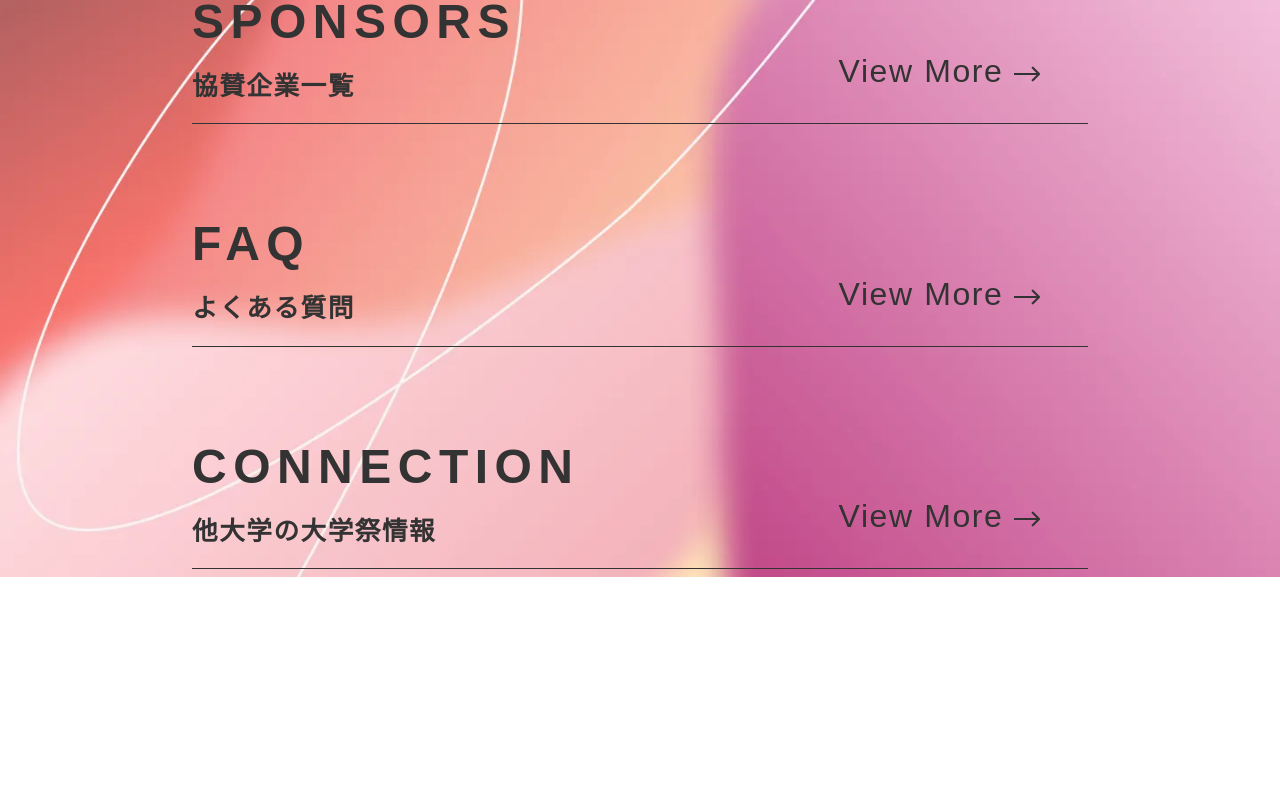
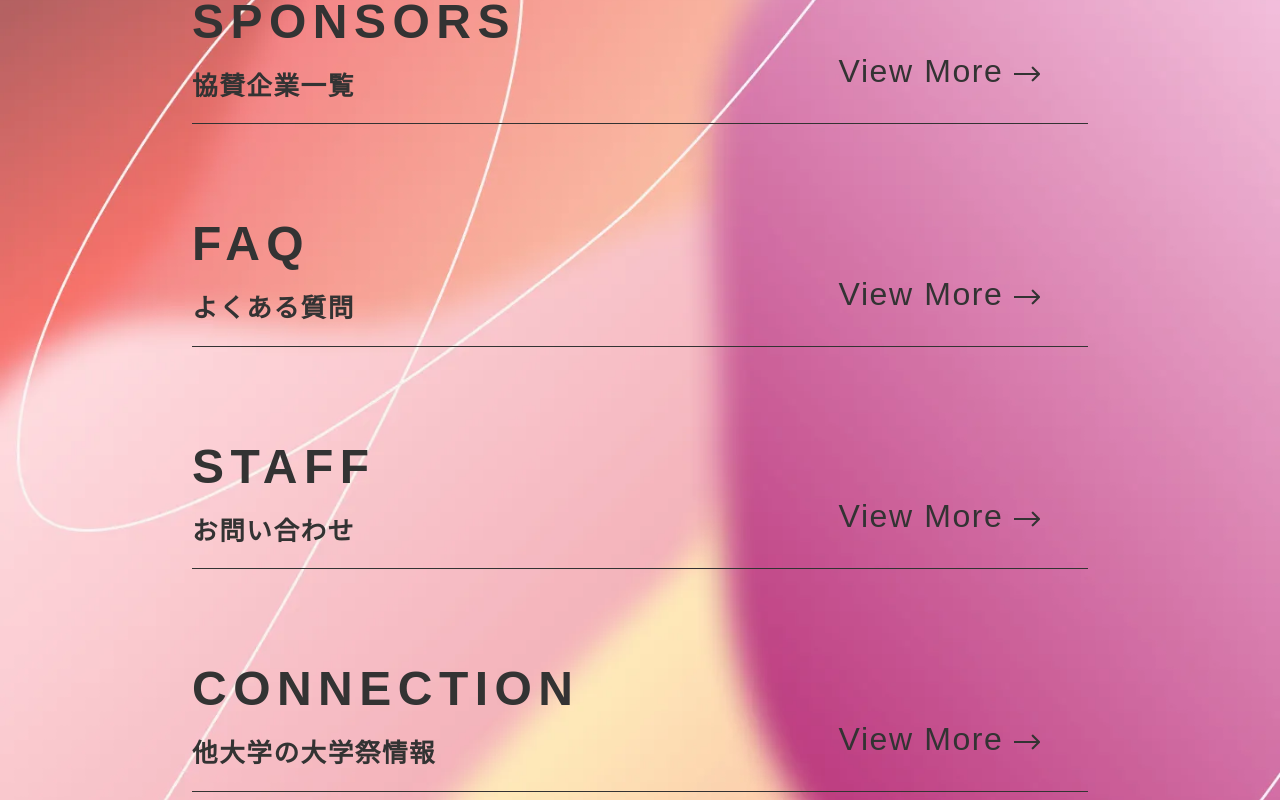
Before and after one commit to ynufes-tech/ynufes-seiryo24, a Nuxt app: page / in a window 1280 px wide. Shown: the part 2617-3417 px from the top of the page. Before the commit the page ends 3194 px from the top, so only its background shows below. Built offline with nearby package versions, Linux system fonts and the light colour scheme.

Commit message:
staffページへのリンクの追加

```diff
--- a/components/header-page-icon.vue
+++ b/components/header-page-icon.vue
@@ -33,6 +33,10 @@
       </NuxtLink>
       <NuxtLink class="page-icon" to="/faq">
         <img src="~/assets/images/pageIcon/faq.png" />
+        <span class="hover-icon">faq</span>
+      </NuxtLink>
+      <NuxtLink class="page-icon" to="/staff">
+        <img src="~/assets/images/pageIcon/mail.png" />
         <span class="hover-icon">faq</span>
       </NuxtLink>
     </div>
--- a/pages/index.vue
+++ b/pages/index.vue
@@ -69,6 +69,11 @@ useHead({
           :page-link="'/faq'"
         />
         <TableOfContents
+          :title="'STAFF'"
+          :sub-title="'お問い合わせ'"
+          :page-link="'/staff'"
+        />
+        <TableOfContents
           :title="'CONNECTION'"
           :sub-title="'他大学の大学祭情報'"
           :page-link="'/connection'"
@@ -96,6 +101,7 @@ useHead({
   margin: 0;
   margin-top: min(10rem, 20vw);
 }
+
 .date {
   font-size: min(2.25em, 4.5vw);
   box-sizing: border-box;
@@ -108,11 +114,13 @@ useHead({
   line-height: 0.45em;
   transform: translateX(20%);
 }
+
 .arrow1 {
   width: 2.8em;
   padding: 0;
   margin: 0 0.3em 0.1em 0.25em;
 }
+
 .circle-units {
   display: flex;
   margin-top: 4rem;
@@ -124,6 +132,7 @@ useHead({
     height: auto;
   }
 }
+
 .countdown-wrapper {
   transform: translateY(30%);
   @include lg {
@@ -133,6 +142,7 @@ useHead({
     transform: translateY(5%);
   }
 }
+
 .sns-area {
   object-fit: cover;
   margin-left: 5rem;
@@ -144,6 +154,7 @@ useHead({
     }
   }
 }
+
 .table-units {
   margin: 0 15vw;
 }
--- a/pages/staff/index.vue
+++ b/pages/staff/index.vue
@@ -3,6 +3,7 @@
   <div class="page-root">
     <div class="staff-page">
       <PageTitle :title="'STAFF'" :sub-title="'お問い合わせ'" />
+      <HeaderPageIcon />
       <div class="inner-staff-page">
         <div class="staff-about">
           <p>当ホームページに興味を持っていただきありがとうございます。</p>
@@ -16,6 +17,7 @@
           </p>
           <p>お問い合わせ内容を確認後、担当者より連絡させていただきます。</p>
         </div>
+        <BackToHome />
       </div>
     </div>
   </div>
@@ -36,6 +38,7 @@
     top: 250px;
   }
 }
+
 .child-title {
   font-size: 24px;
   width: fit-content;
@@ -47,6 +50,7 @@
     font-size: 12px;
   }
 }
+
 .mail-announce {
   background-color: rgba(#f6f6f6, 0.6);
   border-radius: 20px;
@@ -58,7 +62,8 @@
     padding: 15px 20px;
   }
 }
-*p {
+
+* p {
   font-size: 24px;
 
   @include md {
```
